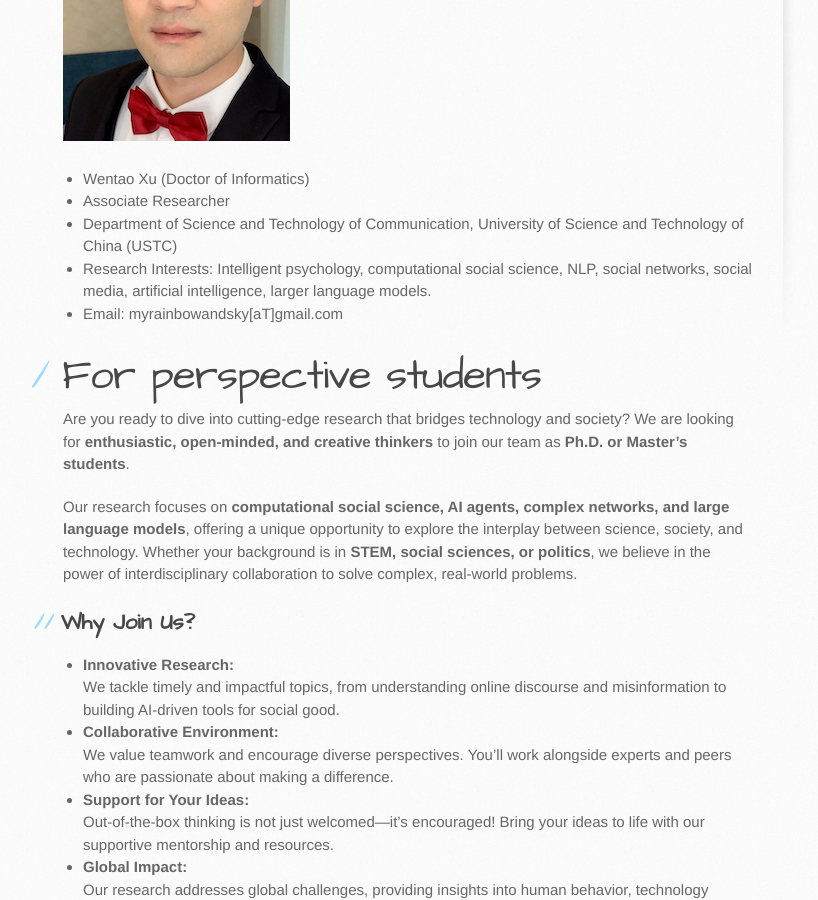
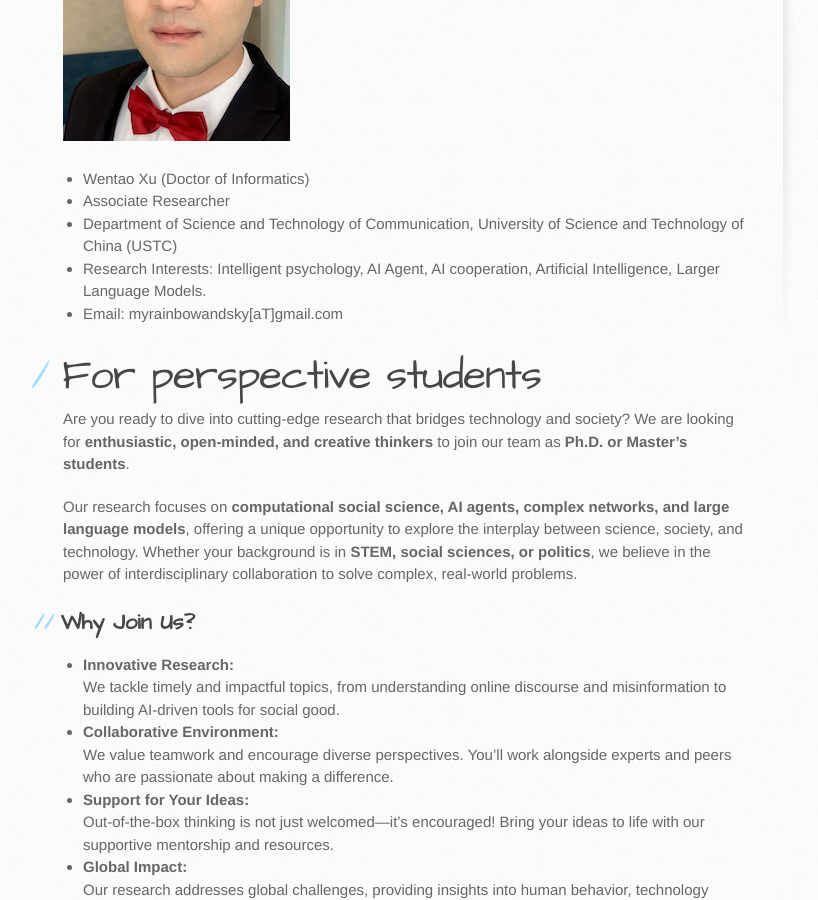
Before and after one commit to myrainbowandsky/myrainbowandsky.github.io, a Jekyll site: the page built from index.md, in a window 1280 px wide and 900 px high, scrolled down 411 px. Shown: the whole window, without its empty margins (107-925 px from the left). Built offline with Jekyll 4.4.1, drawn with Linux system fonts in a browser that asks for light colours.

Commit message:
Update index.md

```diff
--- a/index.md
+++ b/index.md
@@ -13,7 +13,7 @@ layout: default
 * Wentao Xu (Doctor of Informatics)
 * Associate Researcher
 * Department of Science and Technology of Communication, University of Science and Technology of China (USTC)
-* Research Interests: Intelligent psychology, computational social science, NLP, social networks, social media, artificial intelligence, larger language models.
+* Research Interests: Intelligent psychology, AI Agent, AI cooperation, Artificial Intelligence, Larger Language Models.
 * Email: myrainbowandsky[aT]gmail.com
 
 # For perspective students
```
